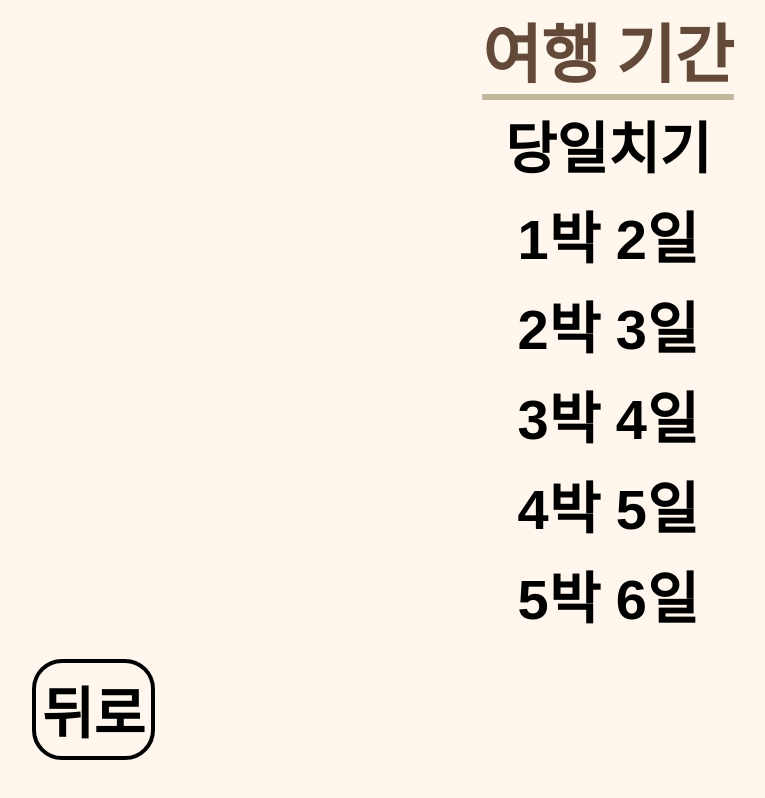
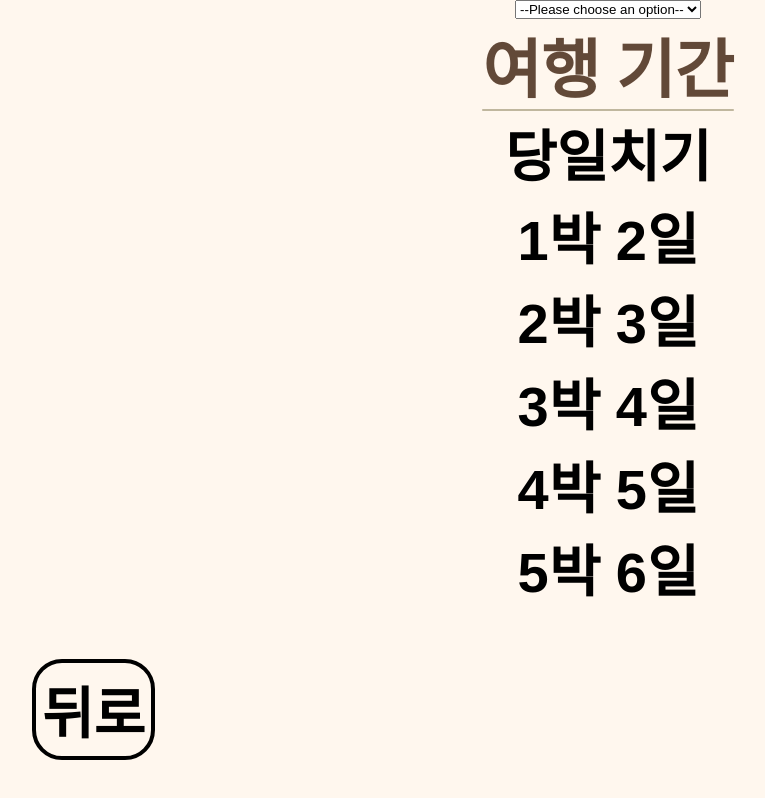
Before and after one commit to kongming0917/Y10pro.github.io, a plain HTML site: page natl-12.html in a window 1280 px wide. Shown: the whole page, without its empty margins (32-797 px from the left). Drawn offline with Linux system fonts and the light colour scheme.

Commit message:
text sth

```diff
--- a/natl-12.html
+++ b/natl-12.html
@@ -8,8 +8,17 @@
     <link rel="stylesheet" href="CSS/white.css" media="screen">
 </head>
 
-<body class="full">
-    <section class="flex-column" style="height:80vh;">
+<body class="overflow">
+    <section class="flex-column">
+        <select name="pets" id="pet-select">
+            <option value="">--Please choose an option--</option>
+            <option value="dog">Dog</option>
+            <option value="cat">Cat</option>
+            <option value="hamster">Hamster</option>
+            <option value="parrot">Parrot</option>
+            <option value="spider">Spider</option>
+            <option value="goldfish">Goldfish</option>
+        </select>
         <span class="title text1">여행 기간</span>
         <button type="button" class="text2" style="cursor: pointer;border-style: none; background-color: rgba(255,247,238,1);color: black;width: 80%;" onclick="location.href='natl-4.html'">당일치기</button>
         <button type="button" class="text2" style="cursor: pointer;border-style: none; background-color: rgba(255,247,238,1);color: black;width: 80%;" onclick="location.href='natl-4.html'">1박 2일</button>
```
